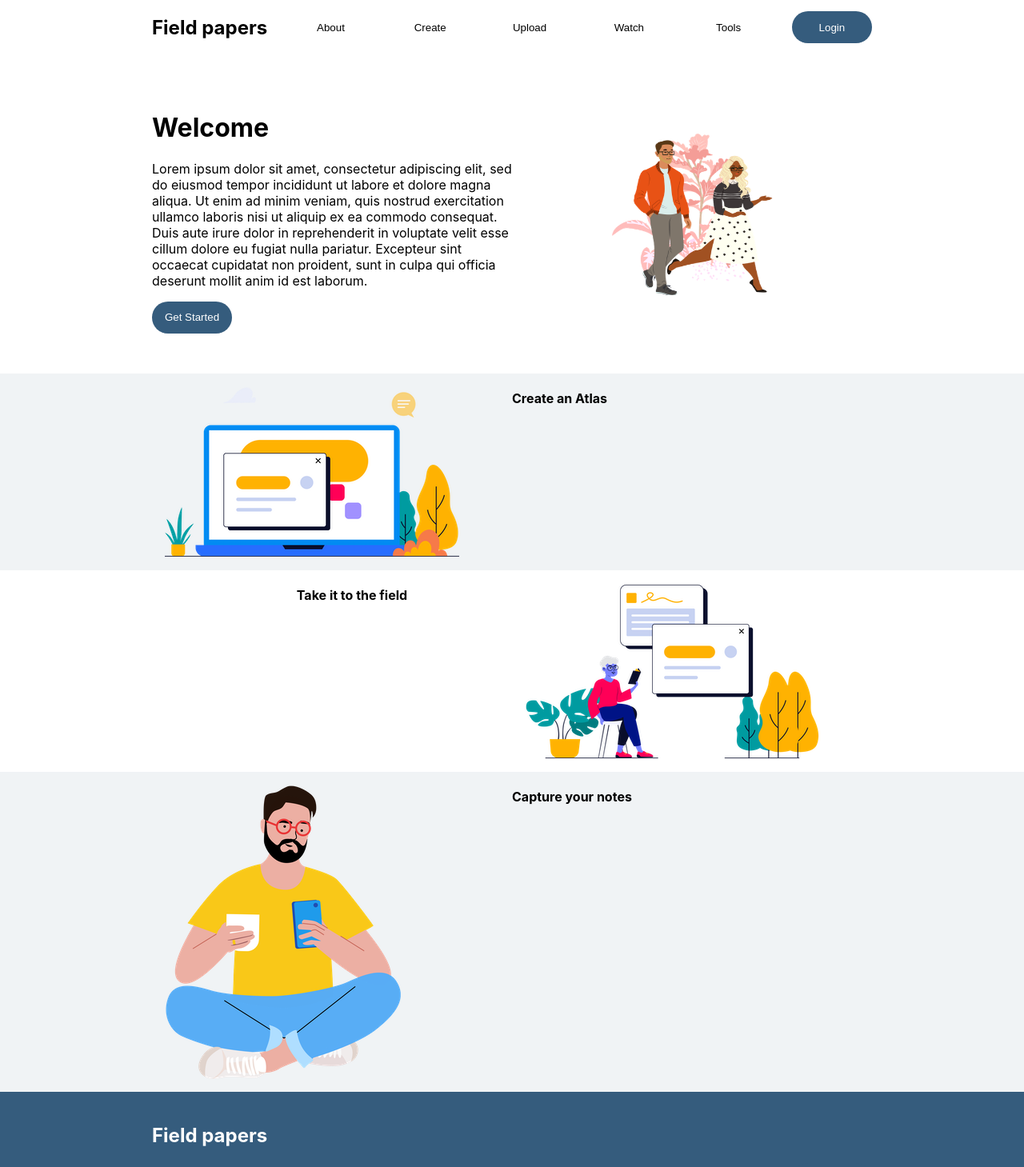
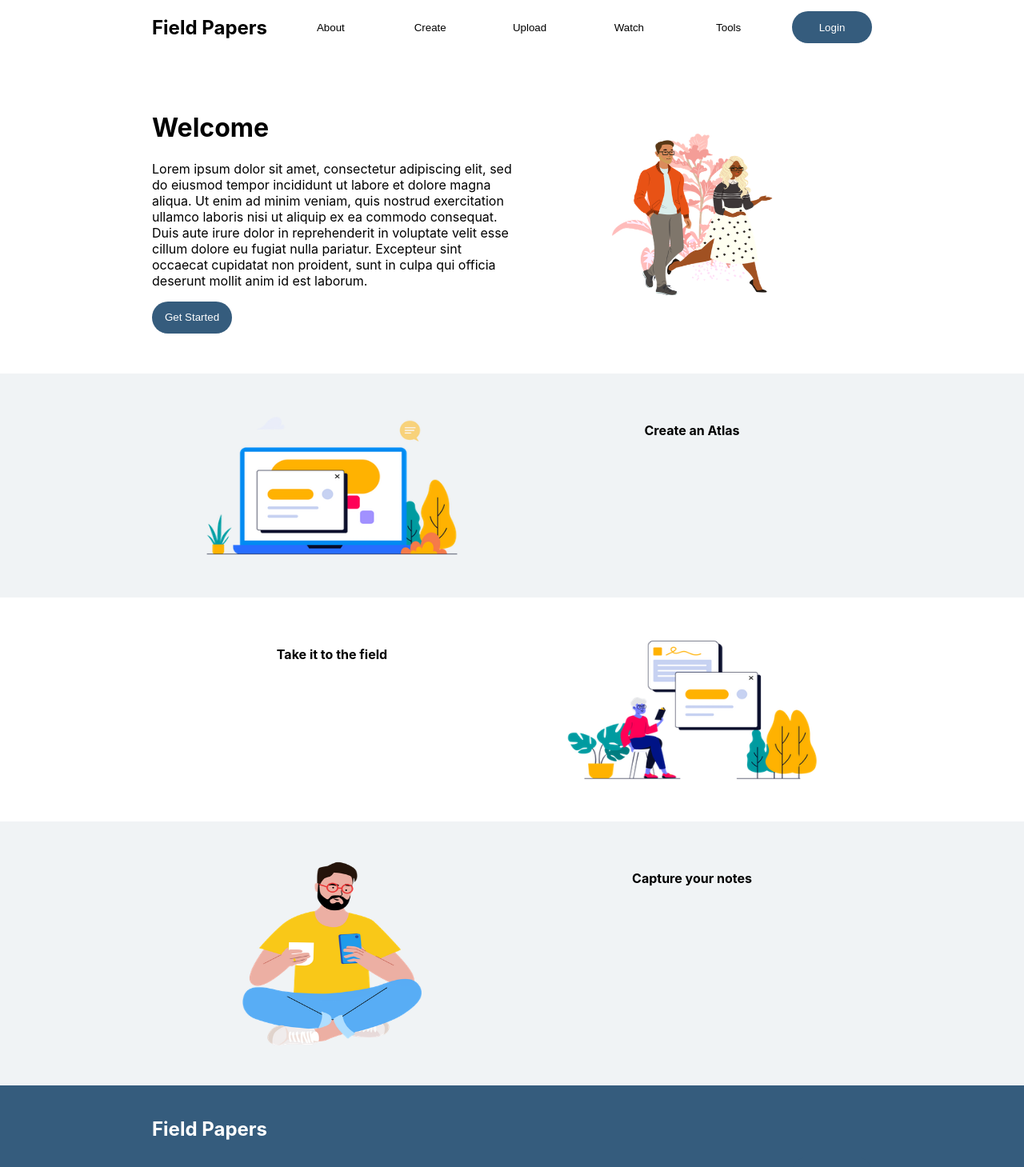
Before and after one commit to luisabad3210/fieldpapers, a React (Create React App) app: page / in a window 1280 px wide. Shown: the top 1459 px of the page at 80% size. Built offline with nearby package versions, Linux system fonts and the light colour scheme.

Commit message:
adding css to home page

```diff
--- a/src/App.css
+++ b/src/App.css
@@ -27,6 +27,7 @@ button:focus {
     justify-content: space-between;
     align-items: center;
     /* border: 1px solid red; */
+    margin-bottom: 50px;
 }
 .headerBtn {
     /* background-color: rgb(242, 242, 240); */
@@ -49,7 +50,7 @@ button:focus {
 
 
 .welcomeContainer {
-    margin-top: 50px;
+    /* margin-top: 50px; */
     margin-bottom: 50px;
     display: grid;
     grid-template-columns: 50% 50%;
@@ -61,6 +62,7 @@ button:focus {
     justify-content: center;
     align-items: center;
     /* border:  1px solid red; */
+    /* padding-top: 50px; */
 }
 
 .sectionOneContainer {
@@ -68,7 +70,7 @@ button:focus {
     display: flex;
     flex-direction: column;
     justify-content: center;
-
+    /* border: 1px solid red; */
 }
 
 .sectionOne {
@@ -77,6 +79,10 @@ button:focus {
     align-self: center;
     display: grid;
     grid-template-columns: 50% 50%;
+    padding-top: 40px;
+    padding-bottom: 40px;
+    /* border: 1px solid red; */
+
 }
 
 .sectionTwoContainer {
@@ -84,13 +90,18 @@ button:focus {
     display: flex;
     flex-direction: column;
     justify-content: center;
+    /* border: 1px solid red; */
 }
 
 .sectionTwo {
+    width: 900px;
     align-self: center;
     align-self: center;
     display: grid;
     grid-template-columns: 50% 50%;
+    padding-top: 40px;
+    padding-bottom: 40px;
+    /* border: 1px solid red; */
 }
 
 
@@ -119,3 +130,13 @@ button:focus {
     align-items: center;
     margin-bottom: 50px;
 }
+
+
+.center {
+    display: flex;
+    flex-direction: row;
+    justify-content: center;
+    /* align-self: center; */
+    /* border: 1px solid red; */
+
+}
--- a/src/App.js
+++ b/src/App.js
@@ -12,8 +12,6 @@ function App() {
     <div className='AppContainer'>
       <div className='App'>
         <Header />
-        {/* <hr></hr> */}
-
         <div className='welcomeContainer'>
           <div className='welcomeLeft'>
             <h1>Welcome</h1>
@@ -29,22 +27,39 @@ function App() {
 
         <section className='sectionOneContainer'>
           <div className='sectionOne'>
-            <img src={CreateImg} alt='' title='' />
-            <h4>Create an Atlas</h4>
+            <div className='center'>
+              <img src={CreateImg} alt='' title='' height='200px' width='340'/>
+            </div>
+
+            <div className='center'>
+              <h4>Create an Atlas</h4>
+              {/* <p>Lorem ipsum dolor sit amet, consectetur adipiscing elit, sed do eiusmod tempor incididunt</p> */}
+            </div>
           </div>
         </section>
 
         <section className='sectionTwoContainer'>
           <div className='sectionTwo'>
-            <h4>Take it to the field</h4>
-            <img src={FieldImg} alt='' title='' />
+            <div className='center'>
+              <h4>Take it to the field</h4>
+            </div>
+
+            <div className='center'>
+              <img src={FieldImg} alt='' title='' height='200px' width='340'/>
+            </div>
           </div>
         </section>
 
         <section className='sectionOneContainer'>
           <div className='sectionOne'>
-            <img src={NotesImg} alt='' title='' />
-            <h4>Capture your notes</h4>
+            <div className='center'>
+              <img src={NotesImg} alt='' title='' height='250' width='250'/>
+            </div>
+
+            <div className='center'>
+              <h4>Capture your notes</h4>
+              {/* <p>Lorem ipsum dolor sit amet, consectetur adipiscing elit, sed do eiusmod tempor incididunt</p> */}
+            </div>
           </div>
         </section>
 
--- a/src/components/footer.js
+++ b/src/components/footer.js
@@ -8,7 +8,7 @@ const Footer = () => {
                 {/* <h1>Field Papers</h1> */}
                 {/* <Header /> */}
 
-                <h2>Field papers</h2>
+                <h2>Field Papers</h2>
                 <div className='footerBtnContainer'>
                     <button className='footerBtn'>About</button>
                     <button className='footerBtn'>Create</button>
--- a/src/components/header.js
+++ b/src/components/header.js
@@ -3,7 +3,7 @@ import React from 'react';
 const Header = () => {
     return (
         <div className='headerContainer'>
-            <h2>Field papers</h2>
+            <h2>Field Papers</h2>
             <button className='headerBtn'>About</button>
             <button className='headerBtn'>Create</button>
             <button className='headerBtn'>Upload</button>
```
Also changed, not shown: src/components/pages/about.js (added), src/components/pages/create.js (added), src/components/pages/home.js (added), src/components/pages/tools.js (added), src/components/pages/upload.js (added), src/components/pages/watch.js (added).
